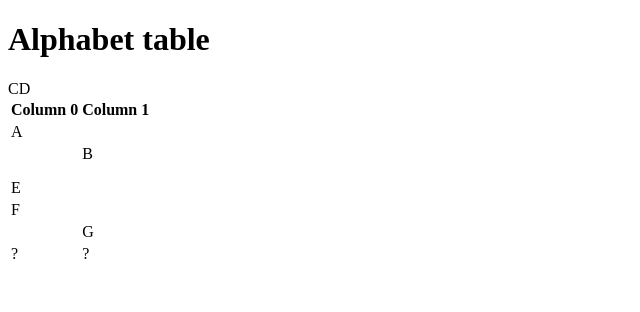
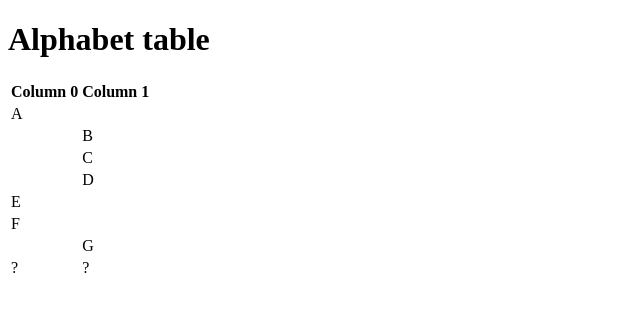
Before and after one commit to comp426-2022-spring/a00-underdog674, a website: page index.html in a window 1280 px wide. Shown: the whole page, without its empty margins (0-640 px from the left). Drawn offline with Linux system fonts and the light colour scheme.

Commit message:
fixed my table a little

```diff
--- a/index.html
+++ b/index.html
@@ -22,10 +22,10 @@
                                 <td></td><td>B</td>
                                 </tr>
                                 <tr>
-                                <td></td><tr>C</tr>
+                                <td></td><td>C</td>
                                 </tr>
                                 <tr>
-                                <td></td><tr>D</tr>
+                                <td></td><td>D</td>
                                 </tr>
                                 <tr>
                                 <td>E</td><td></td>
--- a/package.json
+++ b/package.json
@@ -15,5 +15,8 @@
   "bugs": {
     "url": "https://github.com/comp426-2022-spring/a00-underdog674/issues"
   },
-  "homepage": "https://github.com/comp426-2022-spring/a00-underdog674#readme"
+  "homepage": "https://github.com/comp426-2022-spring/a00-underdog674#readme",
+  "dependencies": {
+    "browser-sync": "^2.27.7"
+  }
 }
```
Also changed, not shown: 1 other file.
